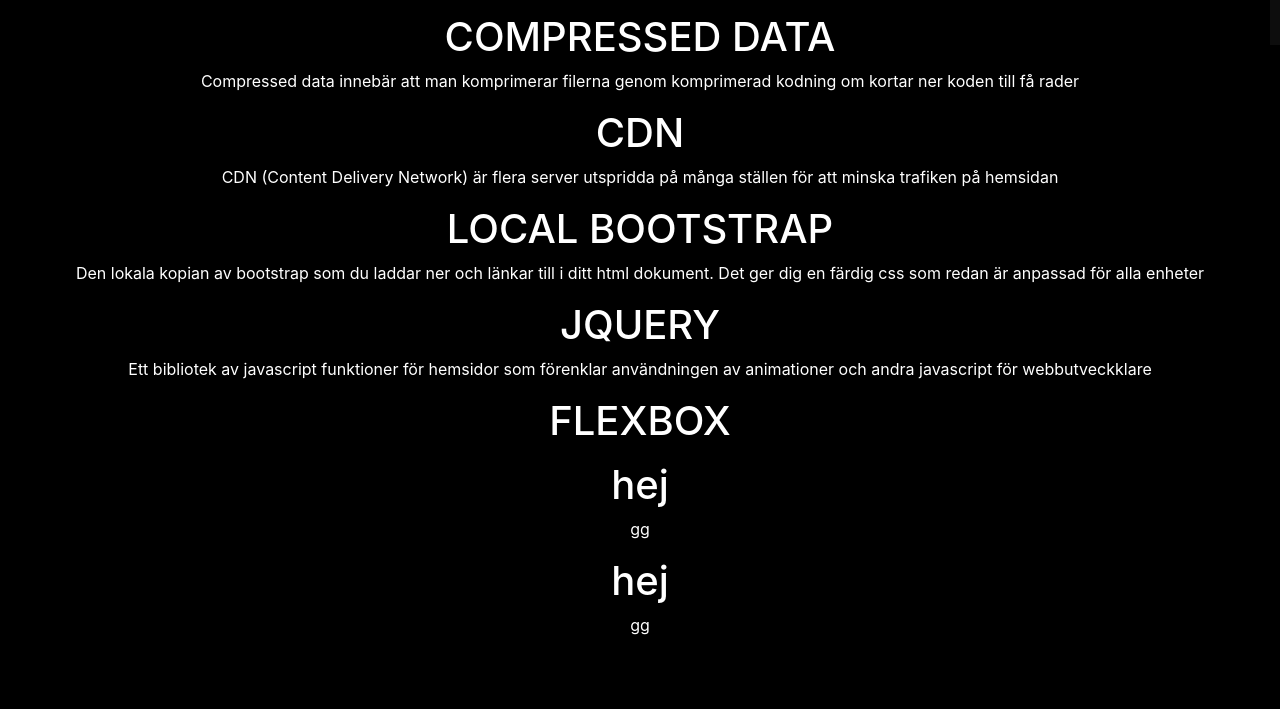
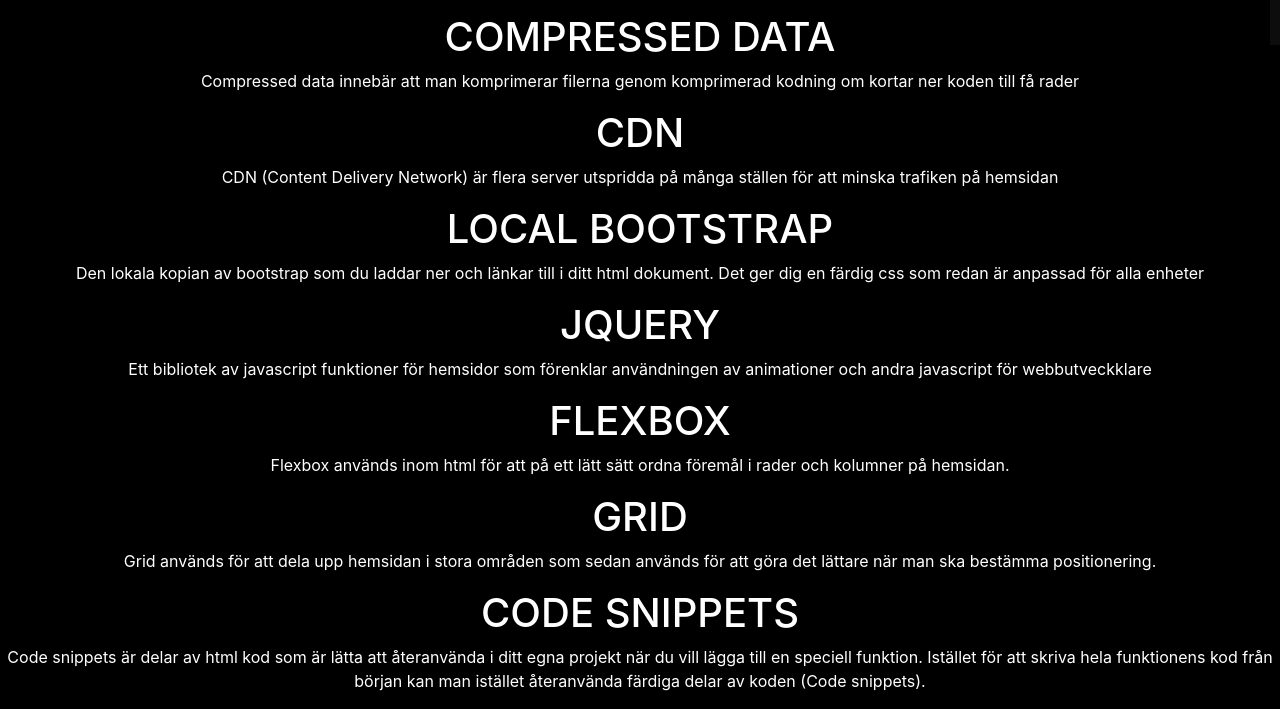
Before and after one commit to gustavgotborg/gustav-gotborg-bootstrap, a plain HTML site: page index.html in a window 1280 px wide. Shown: the part 755-1464 px from the top of the page. Before the commit the page ends 1408 px from the top, so only its background shows below. Drawn offline with Linux system fonts and the light colour scheme.

Commit message:
Skrev de sista orden

```diff
--- a/index.html
+++ b/index.html
@@ -49,13 +49,14 @@
 <p>Ett bibliotek av javascript funktioner för hemsidor som förenklar användningen av animationer och andra javascript för webbutveckklare </p>
 
 <h1>FLEXBOX</h1>
-<p></p>
+<p>Flexbox används inom html för att på ett lätt sätt ordna föremål i rader och kolumner på hemsidan. </p>
 
-<h1>hej</h1>
-<p>gg</p>
+<h1>GRID</h1>
+<p>Grid används för att dela upp hemsidan i stora områden som sedan används för att göra det lättare när man ska bestämma positionering.</p>
 
-<h1>hej</h1>
-<p>gg</p>
+<h1>CODE SNIPPETS</h1>
+<p>Code snippets är delar av html kod som är lätta att återanvända i ditt egna projekt när du vill lägga till en speciell funktion. Istället för att skriva hela funktionens kod från början
+    kan man istället återanvända färdiga delar av koden (Code snippets). </p>
 
 </div>
 
```
